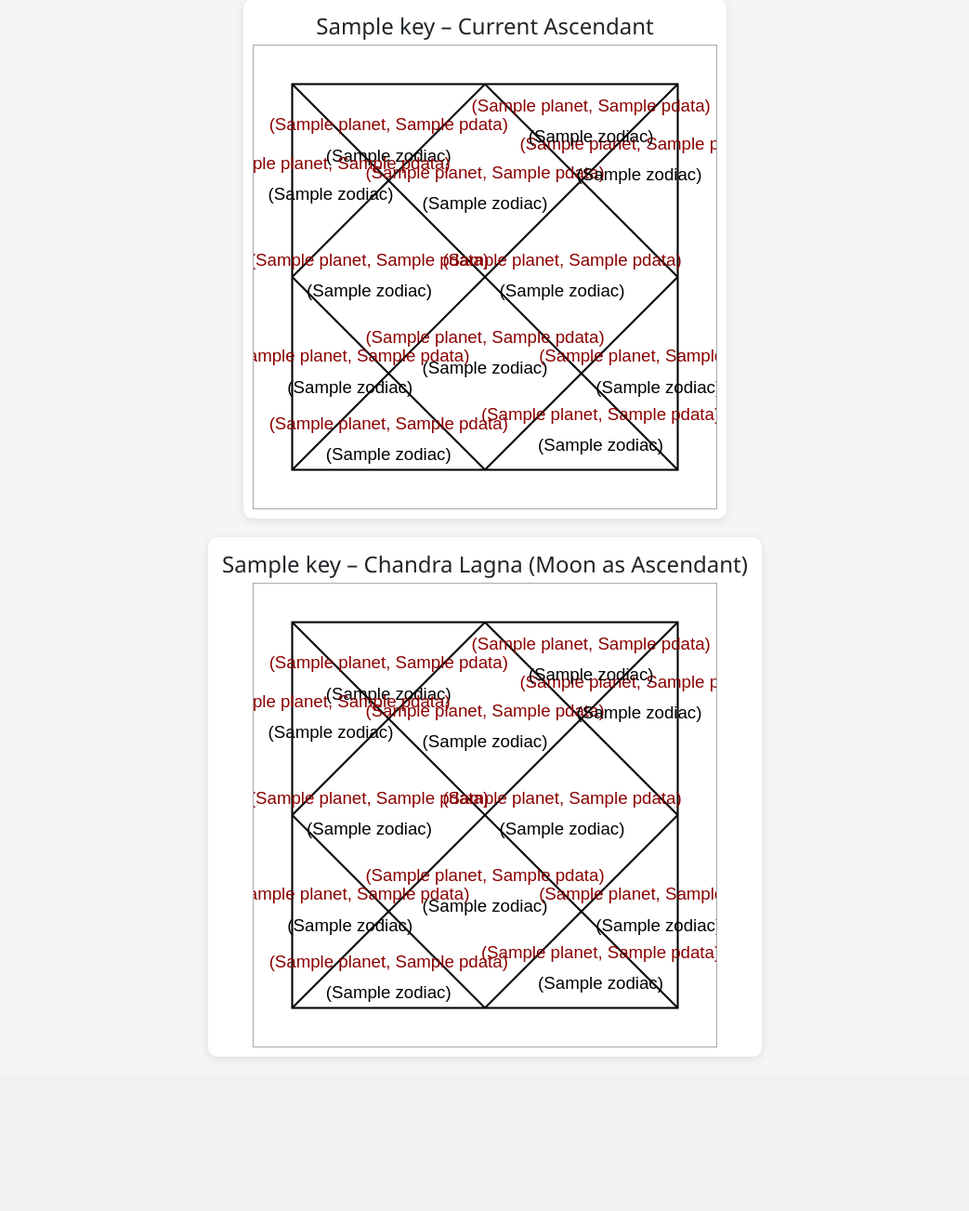
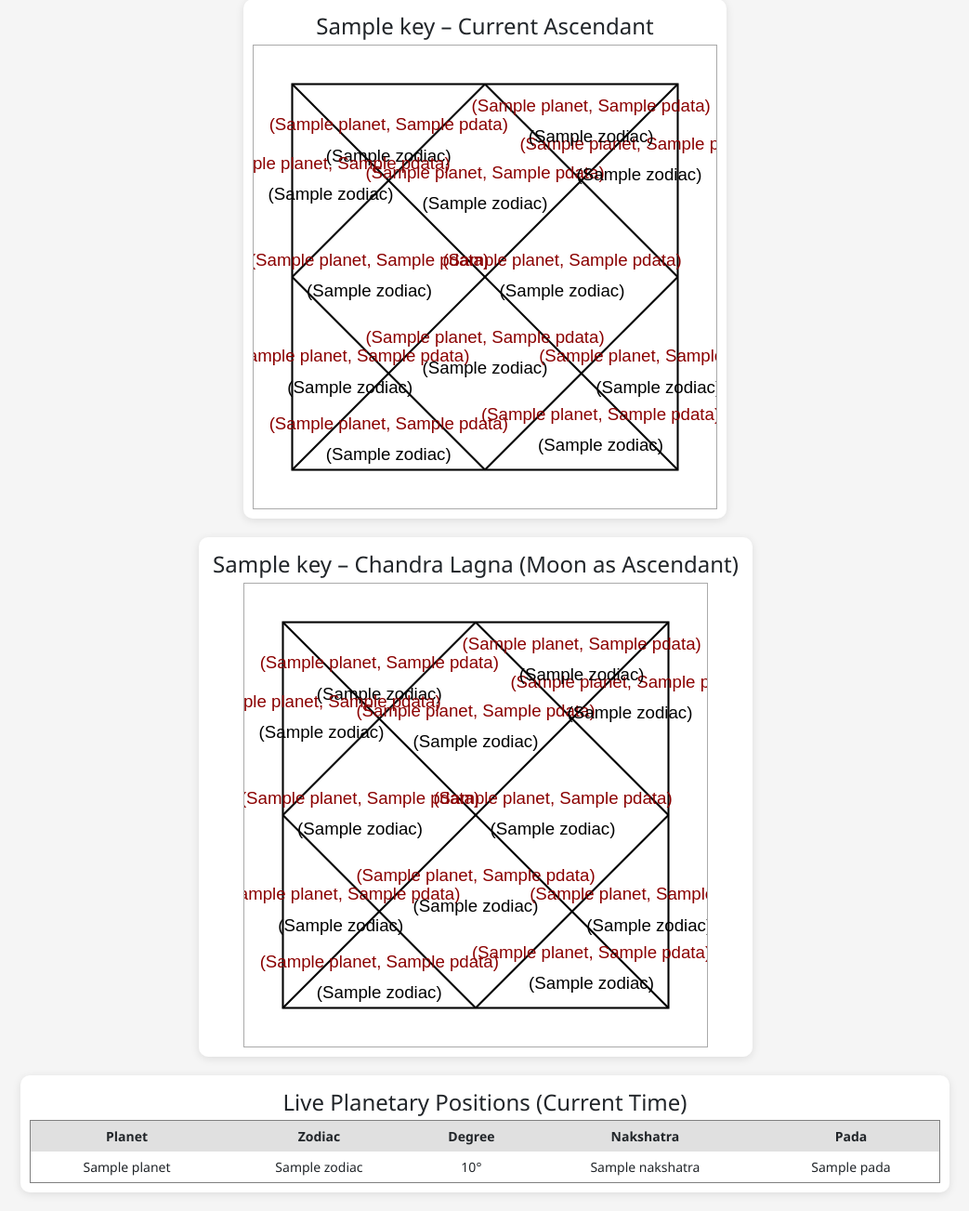
Before and after one commit to astronihar/Roga-Hora_Soft, a Flask app: template templates/transit.html in a window 1280 px wide. Shown: the part 135-1438 px from the top of the page at 93% size, without its empty margins (118-1161 px from the left). Before the commit the page ends 1272 px from the top, so only its background shows below. Run offline with Flask 3, Linux system fonts and the light colour scheme; the template is opened without the code that fills it: most values are stand-ins (such as "Sample title", 1, 10 or a date in 2020).

Commit message:
enhanced-Transit-Table/:)

```diff
--- a/app.py
+++ b/app.py
@@ -264,9 +264,14 @@ def transit():
             continue
 
     return render_template(
+        # 'transit.html',
+        # divisionals={'D1': chart_live},
+        # fixed_chart={'D1': chart_moon}
         'transit.html',
         divisionals={'D1': chart_live},
-        fixed_chart={'D1': chart_moon}
+        fixed_chart={'D1': chart_moon},
+        planet_table=data['planets'],
+        ascendant=data['ascendant']
     )
 
 
--- a/templates/transit.html
+++ b/templates/transit.html
@@ -118,5 +118,38 @@
     </div>
   {% endfor %}
 
+
+
+
+
+
+  <hr style="margin-top: 40px;">
+
+<div class="chart-box" style="width: 1000px; margin: auto;">
+  <h4>Live Planetary Positions (Current Time)</h4>
+  <table border="1" cellpadding="6" cellspacing="0" style="width: 100%; border-collapse: collapse; font-size: 14px;">
+    <thead style="background-color: #e0e0e0;">
+      <tr>
+        <th>Planet</th>
+        <th>Zodiac</th>
+        <th>Degree</th>
+        <th>Nakshatra</th>
+        <th>Pada</th>
+      </tr>
+    </thead>
+    <tbody>
+      {% for planet, details in planet_table.items() %}
+      <tr>
+        <td>{{ planet }}</td>
+        <td>{{ details.zodiac }}</td>
+        <td>{{ details.degree | round(2) }}°</td>
+        <td>{{ details.nakshatra }}</td>
+        <td>{{ details.pada }}</td>
+      </tr>
+      {% endfor %}
+    </tbody>
+  </table>
+</div>
+
 </div>
 {% endblock %}
```
Also changed, not shown: static/templates/d1.jpg (deleted), static/templates/d3.jpg (deleted), static/templates/d30.jpg (deleted), static/templates/d6.jpg (deleted), static/templates/d60.jpg (deleted), static/templates/d9.jpg (deleted).
